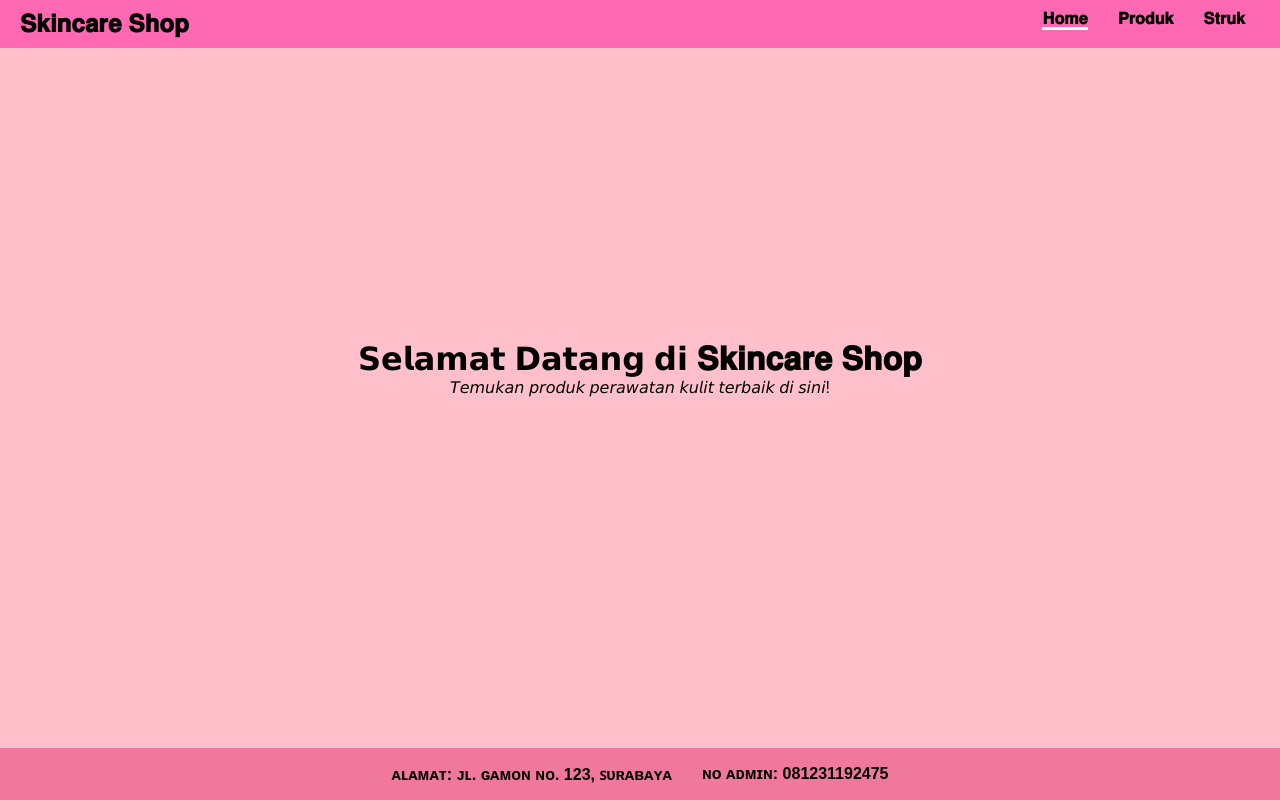
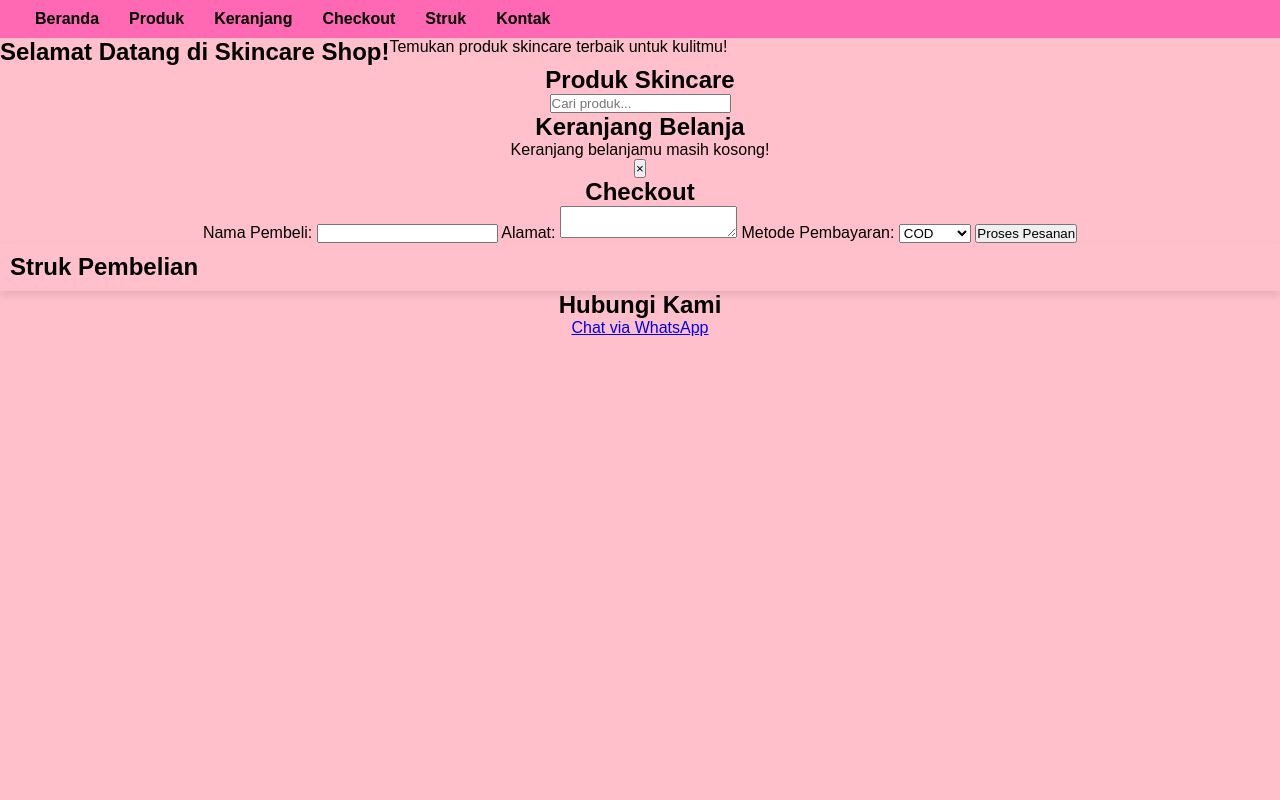
Before and after one commit to Machattt/Skincare-Shop, a plain HTML site: page index.html in a window 1280 px wide. Drawn offline with nearby package versions, Linux system fonts and the light colour scheme; some packages are replaced by stand-ins of ours; a script that the page names is missing.

Commit message:
Update index.html

```diff
--- a/index.html
+++ b/index.html
@@ -2,88 +2,86 @@
 <html lang="id">
 <head>
   <meta charset="UTF-8">
-    <meta name="viewport" content="width=device-width, initial-scale=1.0">
+  <meta name="viewport" content="width=device-width, initial-scale=1">
   <title>Skincare Shop</title>
+  <link rel="stylesheet" href="https://cdnjs.cloudflare.com/ajax/libs/font-awesome/5.15.4/css/all.min.css">
+  <link rel="stylesheet" href="https://unpkg.com/aos@next/dist/aos.css" />
+  <link rel="stylesheet" href="https://cdn.jsdelivr.net/npm/sweetalert2@11/dist/sweetalert2.min.css">
   <link rel="stylesheet" href="style.css">
+
 </head>
 <body>
 
   <nav>
-        <h1>𝐒𝐤𝐢𝐧𝐜𝐚𝐫𝐞 𝐒𝐡𝐨𝐩</h1>
     <ul>
-            <li><a href="#" onclick="tampilkanHalaman('home')" id="nav-home" class="aktif">𝐇𝐨𝐦𝐞</a></li>
-            <li><a href="#" onclick="tampilkanHalaman('produk')" id="nav-produk">𝐏𝐫𝐨𝐝𝐮𝐤</a></li>
-            <li><a href="#" onclick="tampilkanHalaman('struk')" id="nav-struk">𝐒𝐭𝐫𝐮𝐤</a></li>
+      <li><a href="#home">Beranda</a></li>
+      <li><a href="#produk">Produk</a></li>
+      <li><a href="#keranjang">Keranjang</a></li>
+      <li><a href="#checkout">Checkout</a></li>
+      <li><a href="#struk">Struk</a></li>
+      <li><a href="#kontak">Kontak</a></li>
     </ul>
   </nav>
 
-    <!-- Halaman Home -->
-    <section id="home" class="halaman aktif">
-        <div class="container">
-            <h1 class="judul">𝗦𝗲𝗹𝗮𝗺𝗮𝘁 𝗗𝗮𝘁𝗮𝗻𝗴 𝗱𝗶 <b>𝐒𝐤𝐢𝐧𝐜𝐚𝐫𝐞 𝐒𝐡𝐨𝐩</b> </h1>
-            <p class="deskripsi">𝘛𝘦𝘮𝘶𝘬𝘢𝘯 𝘱𝘳𝘰𝘥𝘶𝘬 𝘱𝘦𝘳𝘢𝘸𝘢𝘵𝘢𝘯 𝘬𝘶𝘭𝘪𝘵 𝘵𝘦𝘳𝘣𝘢𝘪𝘬 𝘥𝘪 𝘴𝘪𝘯𝘪!</p>
+  <section id="home" data-aos="fade-up">
+    <h1>Selamat Datang di Skincare Shop!</h1>
+    <p>Temukan produk skincare terbaik untuk kulitmu!</p>
+  </section>
+
+  <section id="produk" data-aos="fade-up">
+    <h2>Produk Skincare</h2>
+    <div class="search-container">
+      <input type="text" placeholder="Cari produk..." />
+    </div>
+    <div class="produk-list"></div>
+  </section>
+
+  <section id="keranjang" data-aos="fade-up">
+    <h2>Keranjang Belanja</h2>
+    <div class="keranjang-isi"></div>
+    <div class="keranjang-summary"></div>
+    <div class="keranjang-empty">
+      <p>Keranjang belanjamu masih kosong!</p>
     </div>
   </section>
 
-    <!-- Halaman Produk -->
-    <section id="produk" class="halaman">
-        <h2>𝐏𝐫𝐨𝐝𝐮𝐤 𝐒𝐤𝐢𝐧𝐜𝐚𝐫𝐞</h2>
-        <div class="produk-container">
-            <div class="item">
-                <img src="img/skincare1.jpg" alt="Serum Wajah">
-                <h3>Moisturizer</h3>
-                <p>Membantu kelembapan kulit, Melindungi kulit, dan Merawat kulit.</p>
-                <p class="harga">Rp 150.000</p>
-                <button onclick="tambahKeKeranjang('Serum Wajah', 150000)">ᴛᴀᴍʙᴀʜ ᴋᴇ ᴋᴇʀᴀɴᴊᴀɴɢ</button>
-            </div>
+    <button id="closeBtn">×</button>
 
-            <div class="item">
-                <img src="img/skincare2.jpg" alt="Toner Wajah">
-                <h3>Masker</h3>
-                <p>Mencerahkan kulit, Menyerap minyak berlebihan dan kotoran.</p>
-                <p class="harga">Rp 120.000</p>
-                <button onclick="tambahKeKeranjang('Toner Wajah', 120000)">ᴛᴀᴍʙᴀʜ ᴋᴇ ᴋᴇʀᴀɴᴊᴀɴɢ</button>
-            </div>
+  <section id="checkout" data-aos="fade-up">
+    <h2>Checkout</h2>
+    <form id="checkout-form">
+      <label>Nama Pembeli:</label>
+      <input type="text" name="nama" required>
 
-            <div class="item">
-                <img src="img/skincare3.jpg" alt="Moisturizer">
-                <h3>Serum</h3>
-                <p>Mencerahkan kulit, Mengatasi jerawat, dan Menyamarkan noda hitam.</p>
-                <p class="harga">Rp 140.000</p>
-                <button onclick="tambahKeKeranjang('Moisturizer', 140000)">ᴛᴀᴍʙᴀʜ ᴋᴇ ᴋᴇʀᴀɴᴊᴀɴɢ</button>
-            </div>
-        </div>
+      <label>Alamat:</label>
+      <textarea name="alamat" required></textarea>
+
+      <label>Metode Pembayaran:</label>
+      <select name="pembayaran">
+        <option value="cod">COD</option>
+        <option value="qris">QRIS</option>
+        <option value="transfer">Transfer</option>
+      </select>
+
+      <button type="submit">Proses Pesanan</button>
+    </form>
   </section>
 
-    <!-- Halaman Struk -->
-    <section id="struk" class="halaman">
+  <section id="struk" data-aos="fade-up">
     <h2>Struk Pembelian</h2>
-        <form id="form-pemesanan">
-            <label>Nama:</label>
-            <input type="text" id="nama" required><br>
-
-            <label>Alamat:</label>
-            <input type="text" id="alamat" required><br>
-
-            <label>Metode Pembayaran:</label>
-            <select id="pembayaran">
-                <option value="COD">COD</option>
-                <option value="QRIS">QRIS</option>
-            </select><br>
-
-            <button type="submit">Pesan Sekarang</button>
-        </form>
-        <h3>Detail Pesanan:</h3>
-        <ul id="list-struk"></ul>
-        <p>Total: <span id="total-harga">Rp 0</span></p>
+    <div class="struk-container"></div>
   </section>
 
-    <footer>
-        <p>ᴀʟᴀᴍᴀᴛ: ᴊʟ. ɢᴀᴍᴏɴ ɴᴏ. 123, ꜱᴜʀᴀʙᴀʏᴀ</p>
-        <p>ɴᴏ ᴀᴅᴍɪɴ: 081231192475</p>
-    </footer>
+  <section id="kontak" data-aos="fade-up">
+    <h2>Hubungi Kami</h2>
+    <a href="https://wa.me/+6281231192475" target="_blank">Chat via WhatsApp</a>
+  </section>
 
+  <script src="https://unpkg.com/aos@next/dist/aos.js"></script>
+  <script src="https://cdn.jsdelivr.net/npm/sweetalert2@11"></script>
+  <script>
+    AOS.init();
+  </script>
   <script src="script.js"></script>
-
 </body>
 </html>
```
Lines whose indentation alone changed are shown as unchanged.
